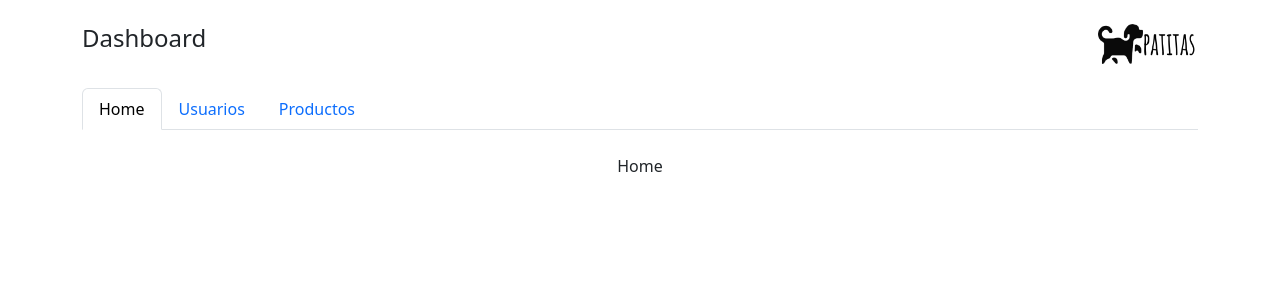
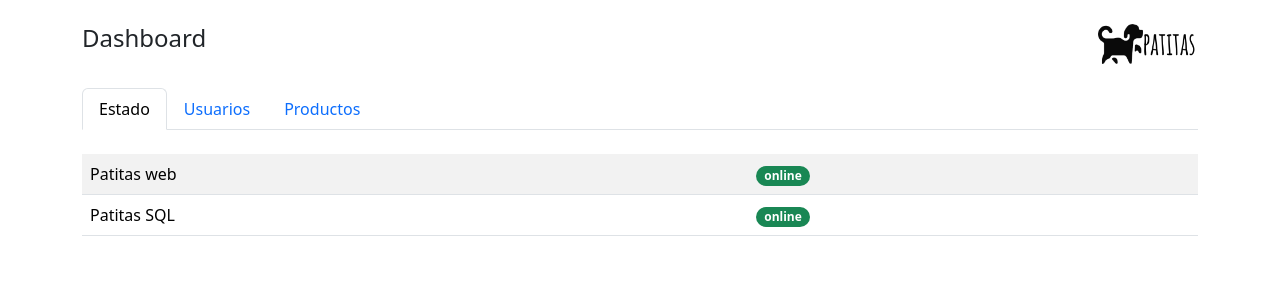
Before and after one commit to rodristoch/grupo_8_Dashboard-React, a React (Vite) app in the folder dashboard/: page / in a window 1280 px wide. Shown: the top 300 px of the page. Built offline with nearby package versions, Linux system fonts and the light colour scheme.

Commit message:
Panel estado de  los servicios harcodeado OK

```diff
--- a/dashboard/src/App.jsx
+++ b/dashboard/src/App.jsx
@@ -3,7 +3,7 @@ import { Route, Routes, Link } from 'react-router-dom';
 
 import Header from './components/Header.jsx'
 import Navbar from './components/Navbar.jsx';
-import Home from './pages/home/Home.jsx';
+import Status from './pages/home/Status.jsx';
 import Products from './pages/products/Products';
 import Users from './pages/users/Users'
 
@@ -16,7 +16,7 @@ function App() {
     <Header />
     <Navbar />
       <Routes>
-        <Route path="/" element={<Home />} />
+        <Route path="/" element={<Status />} />
         <Route path="/users" element={<Users />} />
         <Route path="/users/:id" element={<Users />} />
         <Route path="/products" element={<Products />} />
--- a/dashboard/src/Components/Navbar.jsx
+++ b/dashboard/src/Components/Navbar.jsx
@@ -9,7 +9,7 @@ function Navbar() {
     <Container className="text-center mt-4 mx-8">
       <Nav variant="tabs" defaultActiveKey="/home">
         <Nav.Item>
-          <Nav.Link as={Link} to="/" active={location.pathname === '/'}>Home</Nav.Link>
+          <Nav.Link as={Link} to="/" active={location.pathname === '/'}>Estado</Nav.Link>
         </Nav.Item>
         <Nav.Item>
           <Nav.Link as={Link} to="/users" active={location.pathname === '/users'}>Usuarios</Nav.Link>
--- a/dashboard/src/pages/home/Home.jsx
+++ /dev/null
@@ -1,9 +0,0 @@
-import React from "react";
-import {Container } from 'react-bootstrap';
-const Home = () => (
-    <Container className="text-center mt-4 mx-8">
-        <p>Home</p>
-    </Container>
-);
-
-export default Home;
--- /dev/null
+++ b/dashboard/src/pages/home/Status.jsx
@@ -0,0 +1,29 @@
+import React from "react";
+import { Container, Table, Badge } from 'react-bootstrap';
+
+const Status = () => {
+
+    const services = [
+        { title: "Patitas web", tag: "online" },
+        { title: "Patitas SQL", tag: "online" },
+    ];
+
+    return (
+        <Container className="mt-4">
+            <Table striped>
+                <tbody>
+                    {services.map((service, index) => (
+                        <tr key={index}>
+                            <td>{service.title}</td>
+                            <td>
+                            <Badge className="badge rounded-pill bg-success text-white">{service.tag}</Badge>
+                            </td>
+                        </tr>
+                    ))}
+                </tbody>
+            </Table>
+        </Container>
+    );
+};
+
+export default Status;
```
